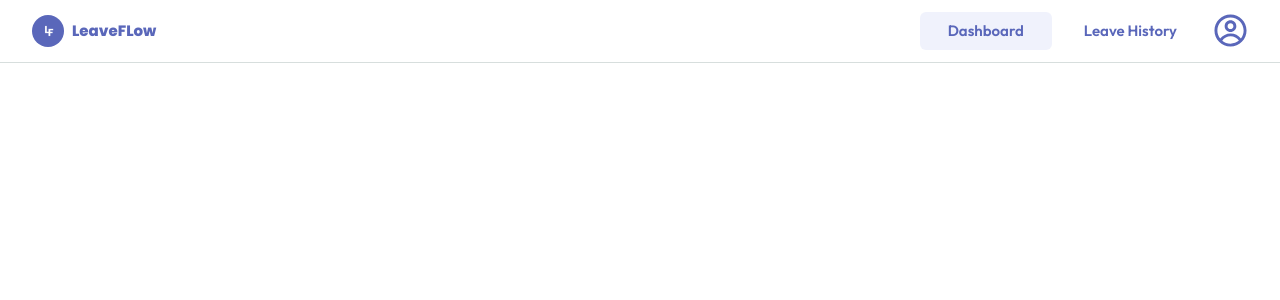
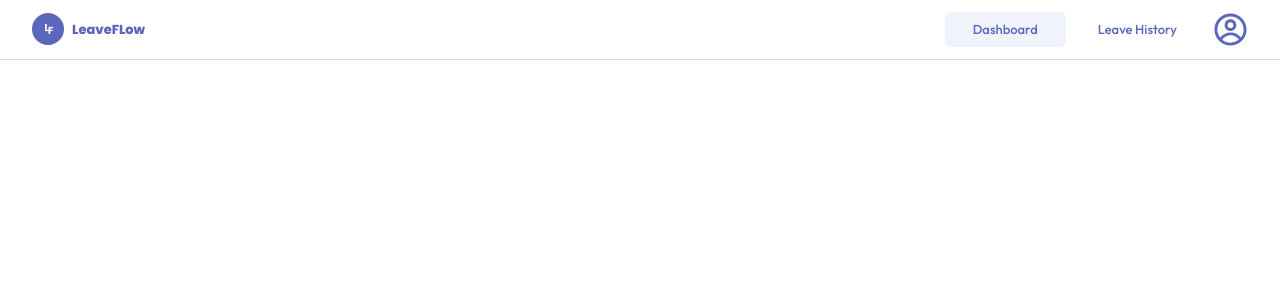
Before and after one commit to asad-shaik-md/LeaveFlow, a Next.js app in the folder client/: page /dashboard in a window 1280 px wide. Shown: the top 300 px of the page. Built offline with nearby package versions, Linux system fonts and the light colour scheme.

Commit message:
Refactor Navbar component styles for Leave Flow branding

```diff
--- a/client/app/components/Navbar.tsx
+++ b/client/app/components/Navbar.tsx
@@ -13,7 +13,7 @@ const Navbar = () => {
           width={32}
           height={32}
         />
-        <h1 className="text-[#5A67BA] text-[15px] font-bold font-[family-name:var(--font-poppins)]">
+        <h1 className="text-[#5A67BA] text-[13px] font-bold font-[family-name:var(--font-poppins)]">
           LeaveFLow
         </h1>
       </div>
@@ -22,13 +22,13 @@ const Navbar = () => {
         <div className="flex items-center justify-center gap-1">
           <Link
             href="/dashboard"
-            className="text-[15px] text-[#5A67BA] font-semibold bg-[#707FDD] bg-opacity-10 px-7 py-2 rounded-md"
+            className="text-[13px] text-[#5A67BA] font-medium  bg-[#707FDD] bg-opacity-10 px-7 py-2 rounded-md"
           >
             Dashboard
           </Link>
           <Link
-            href="/leave-history"
-            className="text-[15px] text-[#5A67BA] font-semibold bg-opacity-10 px-7 py-2 rounded-md"
+            href="/login"
+            className="text-[13px] text-[#5A67BA] font-medium bg-opacity-10 px-7 py-2 rounded-md"
           >
             Leave History
           </Link>
```
